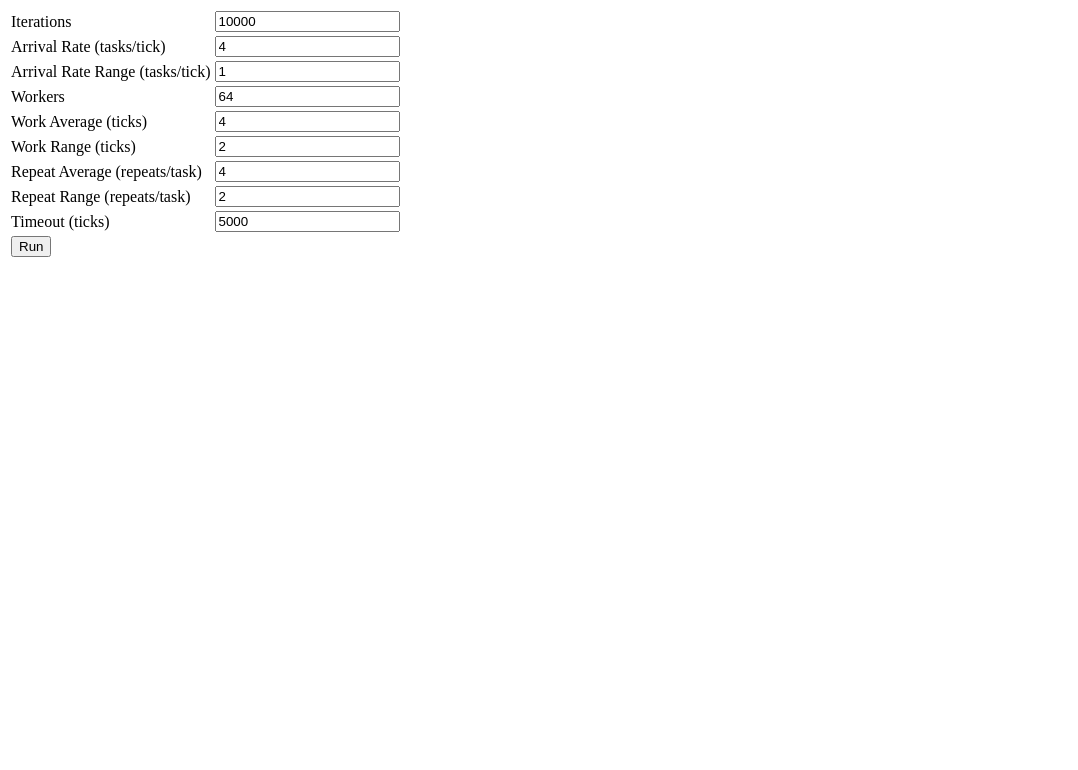
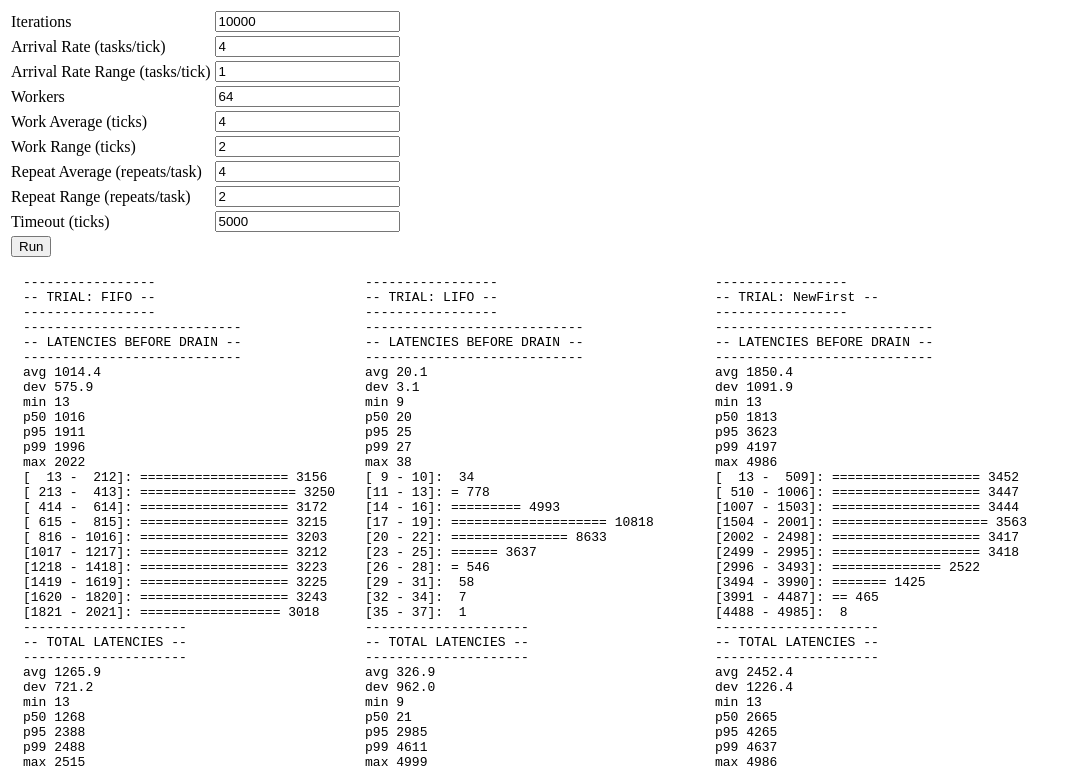
Before and after one commit to louiswilliams/queue-sim, a plain HTML site: page index.html in a window 1280 px wide. Shown: the top 770 px of the page, without its empty margins (0-1078 px from the left). Drawn offline with Linux system fonts and the light colour scheme.

Commit message:
Side-by-side trials

```diff
--- a/index.html
+++ b/index.html
@@ -2,9 +2,11 @@
 
 <head>
     <style type="text/css">
-        #output {
+        .trial {
             font-family: monospace;
             white-space: pre;
+            display: table-cell;
+            padding: 15px;
         }
     </style>
     <title>Queue Sim</title>
@@ -74,7 +76,7 @@
         </tr>
     </table>
     </form>
-    <div id="output"></div>
+    <div id="trials"></div>
 </body>
 
 </html>
--- a/sim.js
+++ b/sim.js
@@ -2,9 +2,10 @@
 // Queueing model simulator for re-entrant tasks.
 //
 
-const initSimContext = (params) => {
+const initSimContext = (params, logFn) => {
     const ctx = {};
     ctx.params = params;
+    ctx.log = logFn;
 
     // When null, worker is available.
     ctx.workers = [];
@@ -113,8 +114,7 @@ const step = (ctx, drain) => {
                 ctx.workers[i] = null;
             }
         } else {
-            console.error("negative ticks left");
-            log(task, i);
+            console.error("negative ticks left", task, i);
         }
     }
 
@@ -182,7 +182,7 @@ const step = (ctx, drain) => {
     return false;
 };
 
-const drawHist = (sorted) => {
+const drawHist = (sorted, log) => {
     const min = sorted[0];
     const max = sorted[sorted.length - 1];
     const range = max - min;
@@ -204,7 +204,7 @@ const drawHist = (sorted) => {
         log(`[${minTxt} - ${maxTxt}]: ${'='.repeat(fill)} ${buckets[i]}`);
     }
 }
-const logStats = (dataSet) => {
+const logStats = (dataSet, log) => {
     const sorted = dataSet.sort((a, b) => a - b);
     log("avg", average(sorted).toFixed(1));
     log("dev", stdDev(sorted).toFixed(1));
@@ -213,13 +213,13 @@ const logStats = (dataSet) => {
     log("p95", percentileSorted(sorted, 0.95));
     log("p99", percentileSorted(sorted, 0.99));
     log("max", sorted[sorted.length - 1]);
-    drawHist(sorted);
+    drawHist(sorted, log);
 };
 
 const runTrial = (context) => {
-    log("-----------------")
-    log(`-- TRIAL: ${context.params.policy} --`)
-    log("-----------------")
+    context.log("-----------------")
+    context.log(`-- TRIAL: ${context.params.policy} --`)
+    context.log("-----------------")
 
     let ticks = 0;
     let done = false;
@@ -229,50 +229,40 @@ const runTrial = (context) => {
         if (!isDraining && drain) {
             isDraining = true;
 
-            log("----------------------------");
-            log("-- LATENCIES BEFORE DRAIN --");
-            log("----------------------------");
-            logStats(context.done.map(task => task.ticksActive + task.ticksWaiting));
+            context.log("----------------------------");
+            context.log("-- LATENCIES BEFORE DRAIN --");
+            context.log("----------------------------");
+            logStats(context.done.map(task => task.ticksActive + task.ticksWaiting), context.log);
 
         }
         done = step(context, drain);
     }
 
-    // Calcuate some summary statistics.
-    // log("-- waiting latencies --");
-    // logStats(context.done.map(task => task.ticksWaiting))
-
-    // log("-- processing latencies --");
-    // logStats(context.done.map(task => task.ticksActive));
-
-    log("---------------------");
-    log("-- TOTAL LATENCIES --");
-    log("---------------------");
-    logStats(context.done.map(task => task.ticksActive + task.ticksWaiting));
-    log("-------------");
-    log("-- RESULTS --");
-    log("-------------");
-    log("total ticks", ticks);
+    context.log("---------------------");
+    context.log("-- TOTAL LATENCIES --");
+    context.log("---------------------");
+    logStats(context.done.map(task => task.ticksActive + task.ticksWaiting), context.log);
+    context.log("-------------");
+    context.log("-- RESULTS --");
+    context.log("-------------");
+    context.log("total ticks", ticks);
     const totalTasks = context.done.length + context.timedOut.length;
     const timedOutPct = (100 * context.timedOut.length / totalTasks).toFixed(2);
-    log("timed out", context.timedOut.length, `${timedOutPct}%`);
-    log("goodput (tasks/tick)", (context.done.length / ticks).toFixed(3));
-    log("arrival queue max length", context.stats.newMaxLen);
-    log("repeat queue max length", context.stats.queueMaxLen);
+    context.log("timed out", context.timedOut.length, `(${timedOutPct}%)`);
+    context.log("goodput (tasks/tick)", (context.done.length / ticks).toFixed(3));
+    context.log("arrival queue max length", context.stats.newMaxLen);
+    context.log("repeat queue max length", context.stats.queueMaxLen);
 
-    log("\n");
+    context.log("\n");
 }
 
 function getParam(elemId) {
     const val = document.getElementById(elemId).value;
-    log(elemId, val);
+    console.log(elemId, val);
     return Number(val);
 }
 
-async function run(done) {
-    log("----------------");
-    log("-- PARAMETERS --");
-    log("----------------");
+async function run(output, done = () => { }) {
     const params = {};
     params.iterations = getParam("iterations");
 
@@ -294,38 +284,35 @@ async function run(done) {
     params.repeatAvg = getParam("repeatAvg");
     params.repeatRange = getParam("repeatRange");
 
+    output.innerHTML = "";
     ["FIFO", "LIFO", "NewFirst"].forEach((policy) => {
         params.policy = policy;
-        const context = initSimContext(params);
+        let trialOutput = "";
+        const context = initSimContext(params, function log() {
+            console.log.apply(null, arguments);
+            trialOutput += Array.from(arguments).join(" ") + "<br>";
+        });
         runTrial(context);
+        output.innerHTML += `<div class='trial'>${trialOutput}</div>`;
     });
     done();
 }
 
-let output;
-function log() {
-    console.log.apply(null, arguments);
-    output.innerHTML += Array.from(arguments).join(" ") + "<br>";
-};
 
-let running = false;
 window.onload = () => {
-    output = document.getElementById("output");
+    const output = document.getElementById("trials");
     const runBtn = document.getElementById("run");
 
+    run(output);
     runBtn.onclick = () => {
-        if (!running) {
         runBtn.innerHTML = "Running...";
         runBtn.disabled = true;
-            output.innerHTML = "";
         setTimeout(() => {
-                run(() => {
+            run(output, () => {
                 runBtn.disabled = false;
                 runBtn.innerHTML = "Run";
             });
         }, 1);
-        } else {
-        }
     }
 };
 
```
Lines whose indentation alone changed are shown as unchanged.
